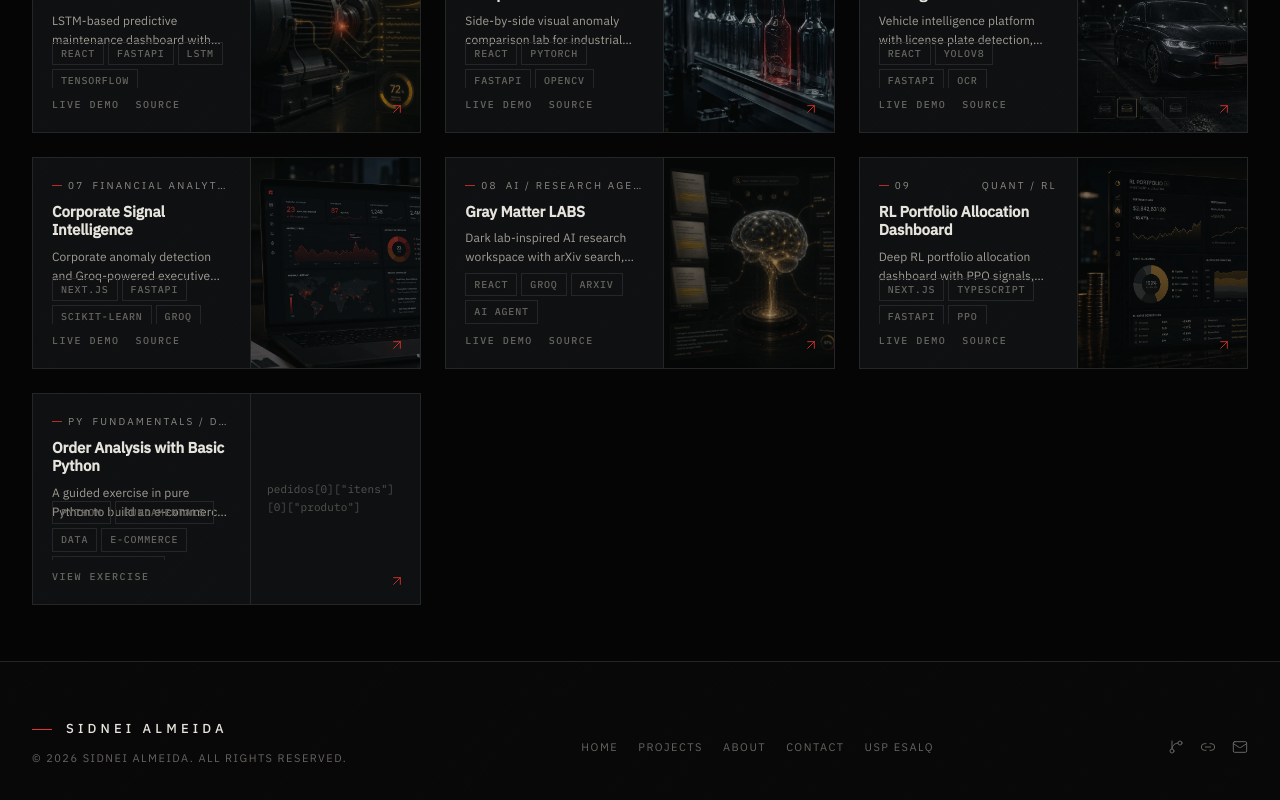
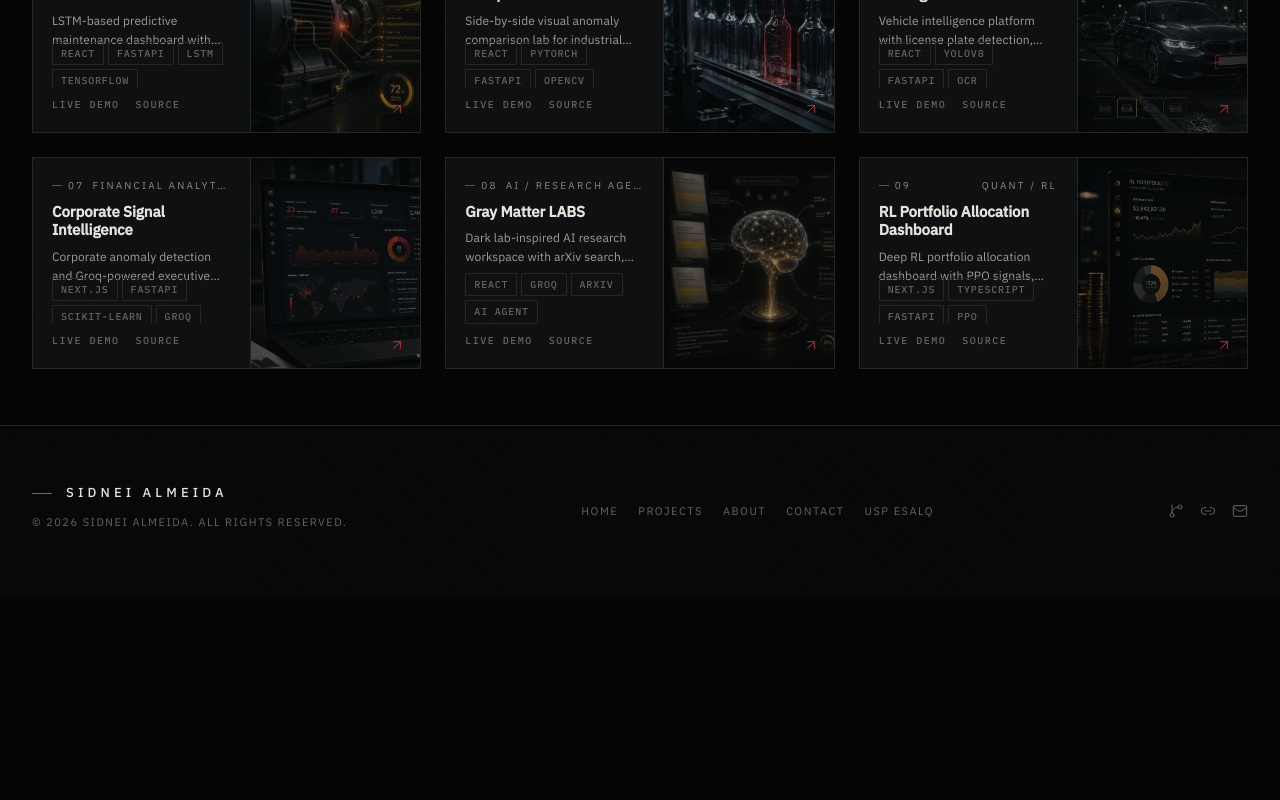
Before and after one commit to sidnei-almeida/sidnei-almeida.github.io, a React (Vite) app: page /projects in a window 1280 px wide. Shown: the part 1334-2134 px from the top of the page. After the commit the page ends 1930 px from the top, so only its background shows below. Built offline with nearby package versions, Linux system fonts and the light colour scheme.

Commit message:
update remove project

```diff
--- a/locales/en.json
+++ b/locales/en.json
@@ -79,10 +79,8 @@
       "frontend": "Front-End",
       "anomaly": "Anomaly Detection",
       "financial": "Financial Analytics",
-      "dashboards": "Dashboards",
-      "fundamentals": "Python Fundamentals"
+      "dashboards": "Dashboards"
     },
-    "viewExercise": "View exercise",
     "noResults": "No projects found for this filter.",
     "liveDemo": "Live Demo",
     "source": "Source",
@@ -263,15 +261,9 @@
     ]
   },
   "pythonExercise": {
-    "card": {
-      "title": "Order Analysis with Basic Python",
-      "shortDescription": "A guided exercise in pure Python to build an e-commerce order report using lists, dictionaries, loops, and functions.",
-      "category": "Fundamentals / Data",
-      "tags": ["Python", "Fundamentals", "Data", "E-commerce", "Guided Project"]
-    },
     "back": "Back to portfolio",
     "hero": {
-      "label": "Project guide",
+      "label": "Mentoring exercise",
       "title": "Order Analysis with Basic Python",
       "subtitle": "From Runestone to your computer: build a real Python mini-project with VS Code, a virtual environment, terminal, and GitHub.",
       "description": "This guide walks you through creating the project folder, opening VS Code, creating and activating a venv, downloading the .py file, running in the terminal, completing functions, writing a README, and publishing on GitHub.",
--- a/locales/es.json
+++ b/locales/es.json
@@ -79,10 +79,8 @@
       "frontend": "Front-End",
       "anomaly": "Detección de Anomalías",
       "financial": "Analytics Financiero",
-      "dashboards": "Dashboards",
-      "fundamentals": "Fundamentos Python"
+      "dashboards": "Dashboards"
     },
-    "viewExercise": "Ver ejercicio",
     "noResults": "No se encontraron proyectos para este filtro.",
     "liveDemo": "Demo en Vivo",
     "source": "Código",
@@ -263,15 +261,9 @@
     ]
   },
   "pythonExercise": {
-    "card": {
-      "title": "Análisis de Pedidos con Python Básico",
-      "shortDescription": "Ejercicio guiado en Python puro para generar un informe de pedidos de e-commerce con listas, diccionarios, bucles y funciones.",
-      "category": "Fundamentos / Datos",
-      "tags": ["Python", "Fundamentos", "Datos", "E-commerce", "Proyecto Guiado"]
-    },
     "back": "Volver al portafolio",
     "hero": {
-      "label": "Guía de proyecto",
+      "label": "Ejercicio — mentoría",
       "title": "Análisis de Pedidos con Python Básico",
       "subtitle": "Del Runestone a tu computadora: crea un mini-proyecto Python real con VS Code, entorno virtual, terminal y GitHub.",
       "description": "Esta guía explica paso a paso cómo crear la carpeta, abrir VS Code, crear y activar un venv, descargar el .py, ejecutar en terminal, completar funciones, escribir README y publicar en GitHub.",
--- a/locales/pt.json
+++ b/locales/pt.json
@@ -79,10 +79,8 @@
       "frontend": "Front-End",
       "anomaly": "Detecção de Anomalias",
       "financial": "Analytics Financeiro",
-      "dashboards": "Dashboards",
-      "fundamentals": "Fundamentos Python"
+      "dashboards": "Dashboards"
     },
-    "viewExercise": "Ver exercício",
     "noResults": "Nenhum projeto encontrado para este filtro.",
     "liveDemo": "Demo ao Vivo",
     "source": "Código",
@@ -263,15 +261,9 @@
     ]
   },
   "pythonExercise": {
-    "card": {
-      "title": "Análise de Pedidos com Python Básico",
-      "shortDescription": "Exercício guiado em Python puro para gerar um relatório de pedidos de e-commerce usando listas, dicionários, loops e funções.",
-      "category": "Fundamentos / Dados",
-      "tags": ["Python", "Fundamentos", "Dados", "E-commerce", "Projeto Guiado"]
-    },
     "back": "Voltar ao portfólio",
     "hero": {
-      "label": "Guia de projeto",
+      "label": "Exercício — mentoria",
       "title": "Análise de Pedidos com Python Básico",
       "subtitle": "Do Runestone ao seu computador: crie um mini-projeto Python real com VS Code, ambiente virtual, terminal e GitHub.",
       "description": "Este guia ensina passo a passo como montar a pasta do projeto, abrir no VS Code, criar e ativar um venv, baixar o arquivo .py, rodar no terminal, completar as funções, escrever um README e publicar no GitHub.",
@@ -368,8 +360,8 @@
       ]
     },
     "projectSetup": {
-      "title": "Como criar o projeto no seu computador",
-      "intro": "Este guia leva você do ambiente do curso até um projeto Python real na sua máquina — com pasta, VS Code, ambiente virtual, arquivo .py, README e publicação no GitHub.",
+      "title": "Como montar o exercício no seu computador",
+      "intro": "Este guia leva você do ambiente do curso até rodar o exercício na sua máquina — com pasta de trabalho, VS Code, ambiente virtual, arquivo .py e, se quiser, README e GitHub para entrega.",
       "continuedTitle": "Depois do setup no terminal",
       "continuedIntro": "Com o projeto rodando no seu computador, continue com os passos abaixo para implementar, testar e publicar.",
       "step7": {
--- a/src/components/project/FeaturedProjectCard.tsx
+++ b/src/components/project/FeaturedProjectCard.tsx
@@ -5,7 +5,6 @@ import { Link } from 'react-router-dom';
 import type { Project } from '../../data/projects';
 import { interpolate } from '../../i18n/helpers';
 import { useTranslation } from '../../i18n/useTranslation';
-import { localizeProject } from '../../lib/projectLocalization';
 import { cardHoverTransition, fadeUpItem } from '../../lib/motion';
 import { TechBadge } from './TechBadge';
 
@@ -18,15 +17,10 @@ function isInternalPath(href: string) {
   return href.startsWith('/') && !href.startsWith('//');
 }
 
-export function FeaturedProjectCard({ project: rawProject, animated = false }: FeaturedProjectCardProps) {
+export function FeaturedProjectCard({ project, animated = false }: FeaturedProjectCardProps) {
   const { t } = useTranslation();
-  const project = localizeProject(rawProject, t);
 
-  const demoLabel =
-    project.liveDemoLabelKey === 'viewExercise'
-      ? t.projects.viewExercise
-      : t.projects.liveDemo;
-
+  const demoLabel = t.projects.liveDemo;
   const demoIsInternal = project.liveDemoInternal ?? (project.liveDemo ? isInternalPath(project.liveDemo) : false);
 
   const articleClassName = project.image
--- a/src/data/projects.ts
+++ b/src/data/projects.ts
@@ -6,8 +6,7 @@ export type ProjectFilterCategory =
   | 'frontend'
   | 'anomaly'
   | 'financial'
-  | 'dashboards'
-  | 'fundamentals';
+  | 'dashboards';
 
 export type ProjectFilter = 'all' | ProjectFilterCategory;
 
@@ -40,7 +39,6 @@ export const PROJECT_FILTERS: { value: ProjectFilter; labelKey: ProjectFilter }[
   { value: 'financial', labelKey: 'financial' },
   { value: 'dashboards', labelKey: 'dashboards' },
   { value: 'frontend', labelKey: 'frontend' },
-  { value: 'fundamentals', labelKey: 'fundamentals' },
 ];
 
 /** Portfolio projects — live demos linked from cards */
@@ -189,23 +187,6 @@ export const projects: Project[] = [
     liveDemo: 'https://ai-trading-signals-dashboard.vercel.app/',
     github: 'https://github.com/sidnei-almeida/ai-trading-signals-dashboard',
   },
-  {
-    id: 'python-orders-exercise',
-    number: 'PY',
-    title: 'Análise de Pedidos com Python Básico',
-    shortDescription:
-      'Exercício guiado em Python puro para gerar um relatório de pedidos de e-commerce usando listas, dicionários, loops e funções.',
-    fullDescription: null,
-    category: 'Fundamentos / Dados',
-    filterCategories: ['fundamentals'],
-    tags: ['Python', 'Fundamentos', 'Dados', 'E-commerce', 'Projeto Guiado'],
-    featured: false,
-    image: null,
-    liveDemo: '/exercises/analise-pedidos-python',
-    liveDemoInternal: true,
-    liveDemoLabelKey: 'viewExercise',
-    github: null,
-  },
 ];
 
 /** Optimized WebP paths — keep in sync with index.html preload links */
--- a/src/lib/projectLocalization.ts
+++ /dev/null
@@ -1,16 +0,0 @@
-import type { Project } from '../data/projects';
-import type { Translation } from '../i18n/types';
-
-export function localizeProject(project: Project, t: Translation): Project {
-  if (project.id === 'python-orders-exercise') {
-    const card = t.pythonExercise.card;
-    return {
-      ...project,
-      title: card.title,
-      shortDescription: card.shortDescription,
-      category: card.category,
-      tags: card.tags,
-    };
-  }
-  return project;
-}
```
